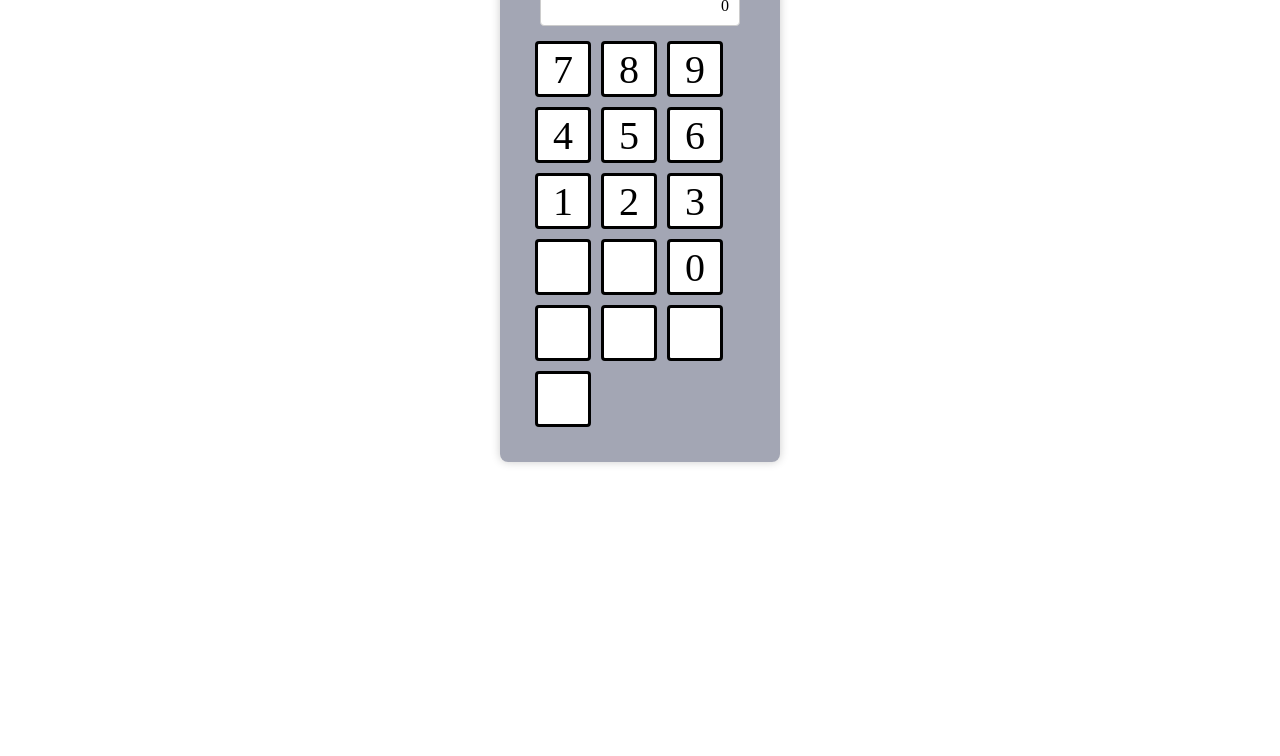
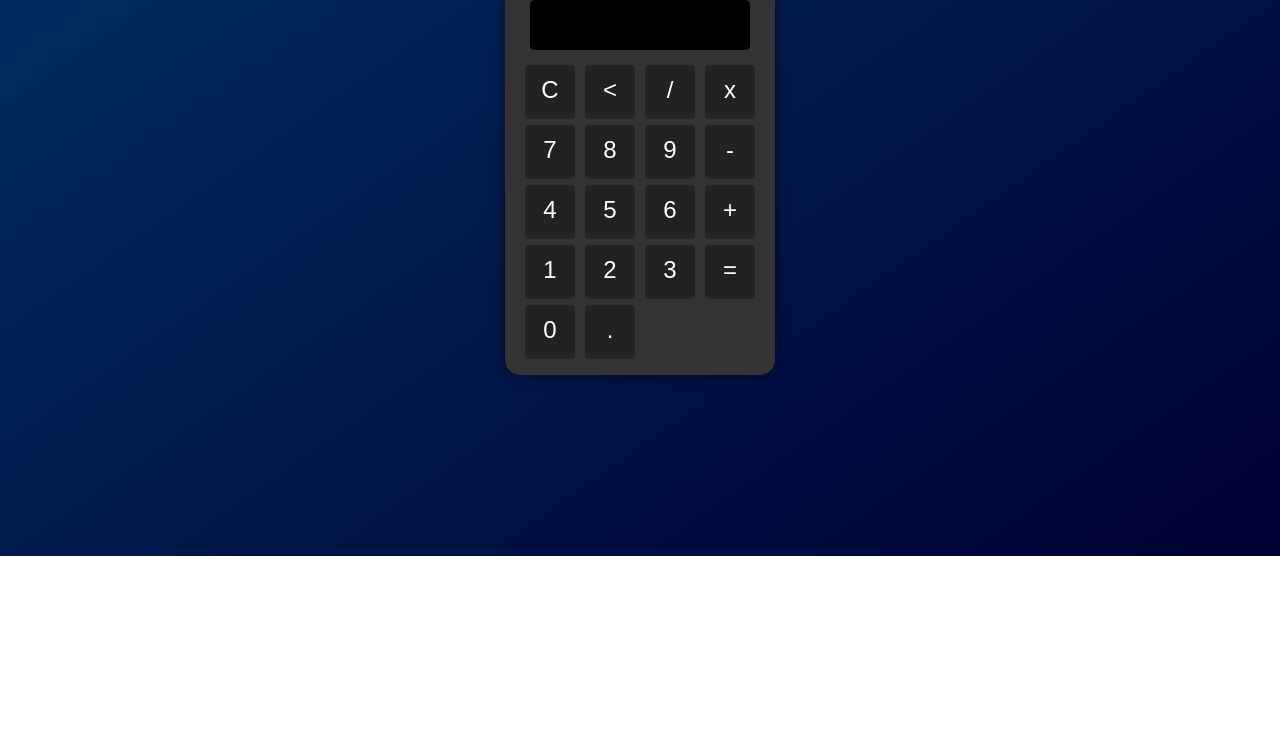
Before and after one commit to ArthurZ06/Project-in-progress, a plain HTML site: page calculator/index.html in a window 1280 px wide. Shown: the part 244-1000 px from the top of the page. After the commit the page ends 800 px from the top, so only its background shows below. Drawn offline with Linux system fonts and the light colour scheme.

Commit message:
fiz os numeros aparecerem no display

```diff
--- a/calculator/assets/css/style.css
+++ b/calculator/assets/css/style.css
@@ -1,51 +1,88 @@
-body,
-html {
+/* Estilos Gerais */
+body, html {
   height: 100%;
   margin: 0;
   padding: 0;
   display: flex;
-  justify-content: center; /* Centraliza horizontalmente */
-  align-items: flex-start; /* Alinha ao topo da tela */
-  padding-top: 100px; /* Espaçamento adicional no topo */
+  justify-content: center;
+  align-items: center;
+  font-family: Arial, sans-serif;
 }
+
+.background {
+  position: absolute;
+  top: 0;
+  left: 0;
+  width: 100%;
+  height: 100%;
+  background: linear-gradient(145deg, #003366, #000033); /* Degradê em tons de azul */
+  display: flex;
+  justify-content: center;
+  align-items: center;
+}
+
 .calculadora {
   display: flex;
   flex-direction: column;
   align-items: center;
-  background-color: rgba(110, 115, 138, 0.637);
-  border-radius: 8px;
-  padding: 30px;
-  box-shadow: 0 0 10px rgba(0, 0, 0, 0.2);
+  background-color: #333;
+  border-radius: 15px;
+  padding: 20px;
+  box-shadow: 0 0 15px rgba(0, 0, 0, 0.5);
+  color: #fff;
 }
+
+.calculadora h1 {
+  margin: 0;
+  font-size: 24px;
+}
+
 .display {
   width: 200px;
-  height: 40px;
-  background-color: white;
-  border: 1px solid #ccc;
-  border-radius: 4px;
-  margin-bottom: 10px;
+  height: 50px;
+  background-color: #000;
+  color: #fff;
+  border: none;
+  border-radius: 5px;
+  margin: 15px 0;
   display: flex;
   align-items: center;
   justify-content: flex-end;
   padding: 0 10px;
-  box-sizing: border-box;
+  font-size: 24px;
+  box-shadow: inset 0 0 5px rgba(0, 0, 0, 0.5);
 }
+
 .botoes {
-  display: flex;
-  flex-wrap: wrap;
-  width: 220px; /* Um pouco maior que a largura do display para os botões */
+  display: grid;
+  grid-template-columns: repeat(4, 50px);
+  gap: 10px;
 }
+
 .botao {
   width: 50px;
   height: 50px;
-  margin: 5px;
-  background-color: rgb(255, 255, 255);
-  border: 3px solid #000000;
-  border-radius: 4px;
+  background-color: #222;
+  color: #fff;
+  border: none;
+  border-radius: 5px;
+  font-size: 24px;
+  cursor: pointer;
   display: flex;
   align-items: center;
   justify-content: center;
-  font-size: 40px;
-  cursor: pointer;
-  user-select: none;
+  box-shadow: 0 4px rgba(0, 0, 0, 0.3);
 }
+
+.botao:active {
+  box-shadow: none;
+  transform: translateY(2px);
+}
+
+#resultado {
+  text-align: right;
+}
+
+.botao:hover {
+  background-color: #000;
+}
--- /dev/null
+++ b/calculator/assets/js/codando.js
@@ -0,0 +1,5 @@
+import { calculadora } from "./modulos.js";
+
+const calc = calculadora()
+const um = 1
+console.log(calc.soma(1, 6))
--- a/calculator/assets/js/index.js
+++ b/calculator/assets/js/index.js
@@ -1,12 +1,23 @@
-const nome = 'Arthur'
-const sobrenome = 'Nicolas'
-const idade = 18
-const peso = 85
-const altura = 1.80
+// mostrar no display
+function insert(n) {
+    const numero = document.getElementById('resultado').innerHTML;
+    document.getElementById('resultado').innerHTML = numero + n
+}
+function clean() {
+    document.getElementById('resultado').innerHTML = ''
+}
+function apagar() {
 
-const resultado = peso / (altura * altura)
+}
 
-let imc = resultado.toFixed(0)
-let alturaconsertada = altura.toFixed(2)
 
-console.log(`${nome} ${sobrenome} tem ${idade} anos, pesa ${peso}kg tem ${alturaconsertada} de altura e seu IMC é de ${imc} `)
+// consts necessarias
+const display = document.getElementsByClassName('display')
+const resultado = document.getElementById('resultado')
+const botoes = document.querySelectorAll('.botoes')
+
+// salva em variavel
+
+// fazer o calculo
+
+// mostrar o resultado
--- a/calculator/index.html
+++ b/calculator/index.html
@@ -4,31 +4,40 @@
     <meta charset="UTF-8" />
     <meta name="viewport" content="width=device-width, initial-scale=1.0" />
     <title>Calculadora</title>
-    <link rel="shortcut icon" href="/assets/img/calculadora.jpg" type="image/x-icon">
+    <link rel="shortcut icon" href="/assets/img/calculadora.jpg" type="image/x-icon" />
     <link rel="stylesheet" href="/assets/css/style.css" />
   </head>
   <body>
-    <div class="calculadora">
-      <div class="display">0</div>
-      <div class="botoes">
-        <div class="botao">7</div>
-        <div class="botao">8</div>
-        <div class="botao">9</div>
-        <div class="botao">4</div>
-        <div class="botao">5</div>
-        <div class="botao">6</div>
-        <div class="botao">1</div>
-        <div class="botao">2</div>
-        <div class="botao">3</div>
-        <div class="botao"></div>
-        <div class="botao"></div>
-        <div class="botao">0</div>
-        <div class="botao"></div>
-        <div class="botao"></div>
-        <div class="botao"></div>
-        <div class="botao"></div>
+    <div class="background">
+      <div class="calculadora">
+        <h1>Calculadora</h1>
+        <div class="display" id="resultado"></div>
+        <div class="botoes">
+          <button class="botao" onclick="clean()">C</button>
+          <button class="botao"><</button>
+          <button class="botao">/</button>
+          <button class="botao">x</button>
+
+          <button class="botao" onclick="insert('7')">7</button>
+          <button class="botao" onclick="insert('8')">8</button>
+          <button class="botao" onclick="insert('9')">9</button>
+          <button class="botao">-</button>
+
+          <button class="botao" onclick="insert('4')">4</button>
+          <button class="botao" onclick="insert('5')">5</button>
+          <button class="botao" onclick="insert('6')">6</button>
+          <button class="botao">+</button>
+
+          <button class="botao" onclick="insert('1')">1</button>
+          <button class="botao" onclick="insert('2')">2</button>
+          <button class="botao" onclick="insert('3')">3</button>
+          <button class="botao">=</button>
+
+          <button class="botao" >0</button>
+          <button class="botao">.</button>
+        </div>
       </div>
     </div>
     <script src="/assets/js/index.js"></script>
   </body>
-  </html>
+</html>
```
Also changed, not shown: calculator/assets/js/modulos.js (added, +25 -0 lines).
